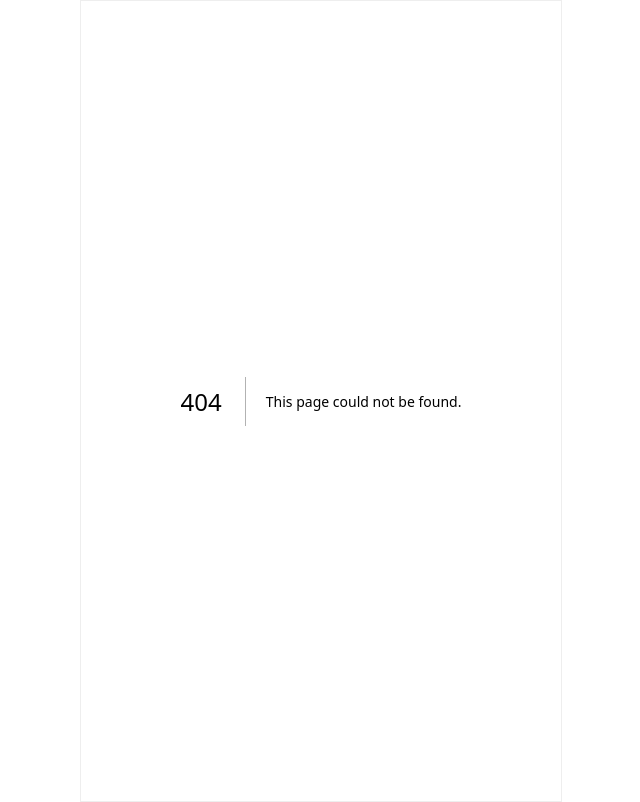
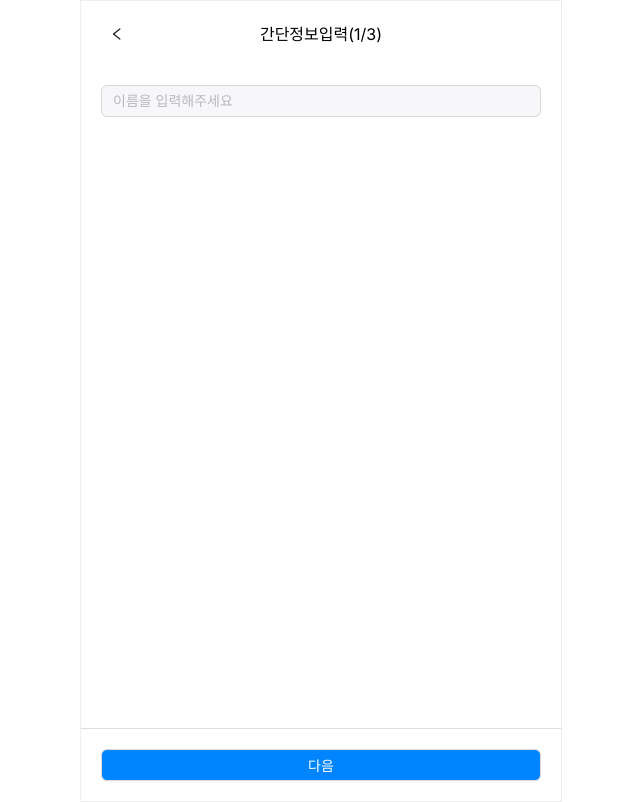
Before and after one commit to vuei91/hospital, a Next.js app: page /register/part1 in a window 1280 px wide. Before the commit this address had no page. Shown: the whole page, without its empty margins (319-959 px from the left). Built offline with nearby package versions, Linux system fonts and the light colour scheme.

Commit message:
폴더구조 리팩토링

```diff
--- a/app/layout.js
+++ b/app/layout.js
@@ -1,7 +1,6 @@
 import { Inter } from "next/font/google";
 import "./globals.css";
 import MobileLayout from "@/components/MobileLayout";
-import Footer from "@/components/Footer";
 
 const inter = Inter({ subsets: ["latin"] });
 
--- a/app/login/page.js
+++ b/app/login/page.js
@@ -6,7 +6,7 @@ import { useRouter } from "next/navigation";
 const Login = () => {
   const router = useRouter();
   const move = () => {
-    router.push("/register");
+    router.push("/register/part1");
   };
   return (
     <div
--- a/app/register/page.js
+++ b/app/register/part1/page.js
@@ -1,14 +1,14 @@
+import Register from "@/components/Register";
 import React from "react";
-import Register from "@/components/Register";
 
-const page = () => {
+const RegisterPart1 = () => {
   return (
     <Register
-      url={"/register2"}
+      url={"/register/part2"}
       hint="이름을 입력해주세요"
       inputText="간단정보입력(1/3)"
     />
   );
 };
 
-export default page;
+export default RegisterPart1;
--- a/app/register2/page.js
+++ b/app/register/part2/page.js
@@ -1,14 +1,14 @@
 import Register from "@/components/Register";
 import React from "react";
 
-const Register2 = () => {
+const RegisterPart2 = () => {
   return (
     <Register
-      url={"/register3"}
+      url={"/register/part3"}
       hint="휴대폰 번호를 입력해 주세요"
       inputText="간단정보입력(2/3)"
     />
   );
 };
 
-export default Register2;
+export default RegisterPart2;
--- a/app/register3/page.js
+++ b/app/register/part3/page.js
@@ -1,7 +1,7 @@
+import Register from "@/components/Register";
 import React from "react";
-import Register from "@/components/Register";
 
-const Register3 = () => {
+const RegisterPart3 = () => {
   return (
     <Register
       url={"/"}
@@ -11,4 +11,4 @@ const Register3 = () => {
   );
 };
 
-export default Register3;
+export default RegisterPart3;
--- a/components/MobileLayout.jsx
+++ b/components/MobileLayout.jsx
@@ -16,6 +16,7 @@ const MobileLayout = ({ children }) => {
         width: "100%",
         margin: "auto",
         border: "1px solid #eee",
+        backgroundColor: "#F7F9FC",
         height: "calc(var(--vh, 1vh) * 100)",
       }}
     >
--- a/components/Register.jsx
+++ b/components/Register.jsx
@@ -10,7 +10,7 @@ const Register = ({ inputText, hint, url }) => {
     router.push(url);
   };
   return (
-    <Flex vertical style={{ height: "100%" }}>
+    <Flex vertical style={{ height: "100%", backgroundColor: "white" }}>
       <div style={{ marginTop: 20, position: "relative" }}>
         <Button
           icon={<LeftOutlined />}
@@ -21,9 +21,15 @@ const Register = ({ inputText, hint, url }) => {
         <div style={{ textAlign: "center" }}>{inputText}</div>
       </div>
       <div style={{ flexGrow: 1, margin: "40px 20px 0 20px" }}>
-        <Input placeholder={hint} />
+        <Input placeholder={hint} style={{ background: "#F7F7FA" }} />
       </div>
-      <div style={{ padding: 20, borderTop: "1px solid #ddd" }}>
+      <div
+        style={{
+          padding: 20,
+          borderTop: "1px solid #ddd",
+          backgroundColor: "white",
+        }}
+      >
         <Button
           block
           style={{ color: "white", backgroundColor: "#0085FF" }}
```
Also changed, not shown: app/application/part1/page.js (added, +7 -0 lines), app/application/part2/page.js (added, +7 -0 lines), app/application/part3/page.js (added, +7 -0 lines).
